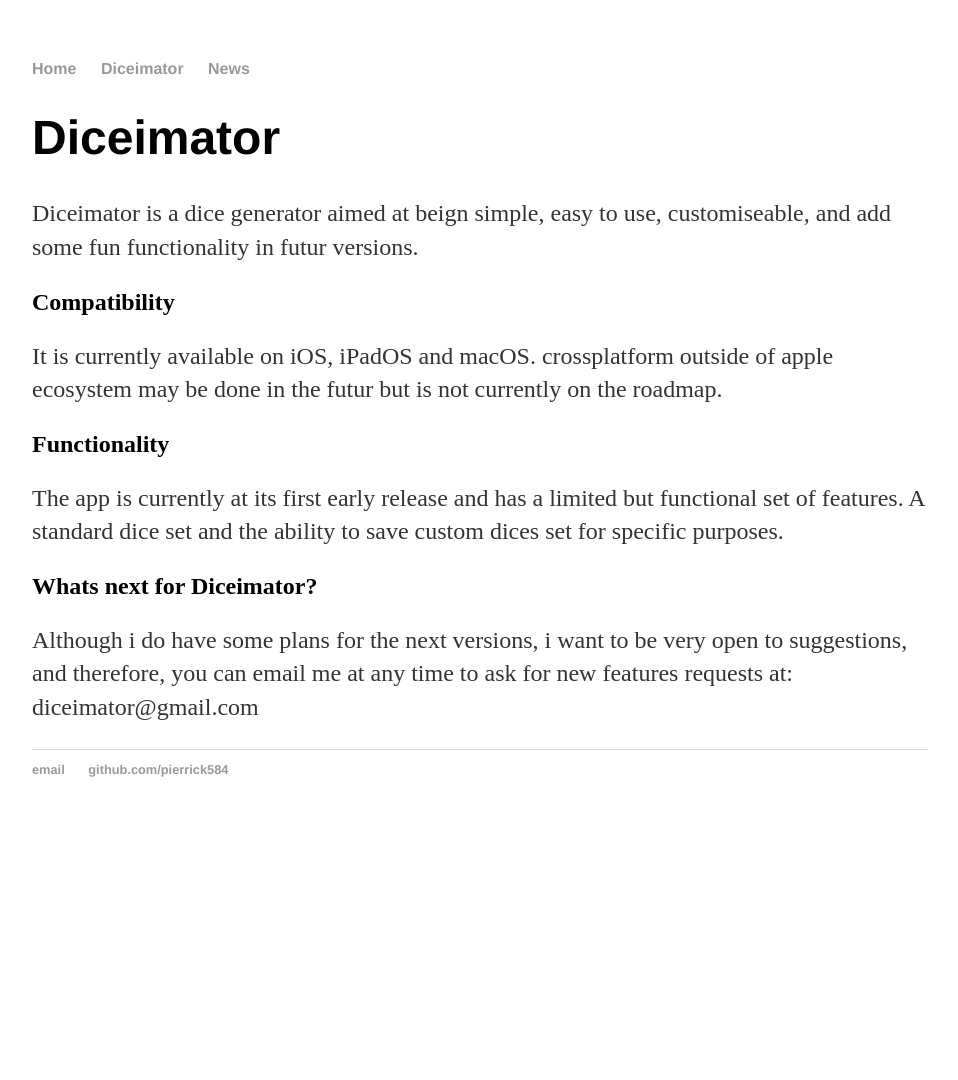
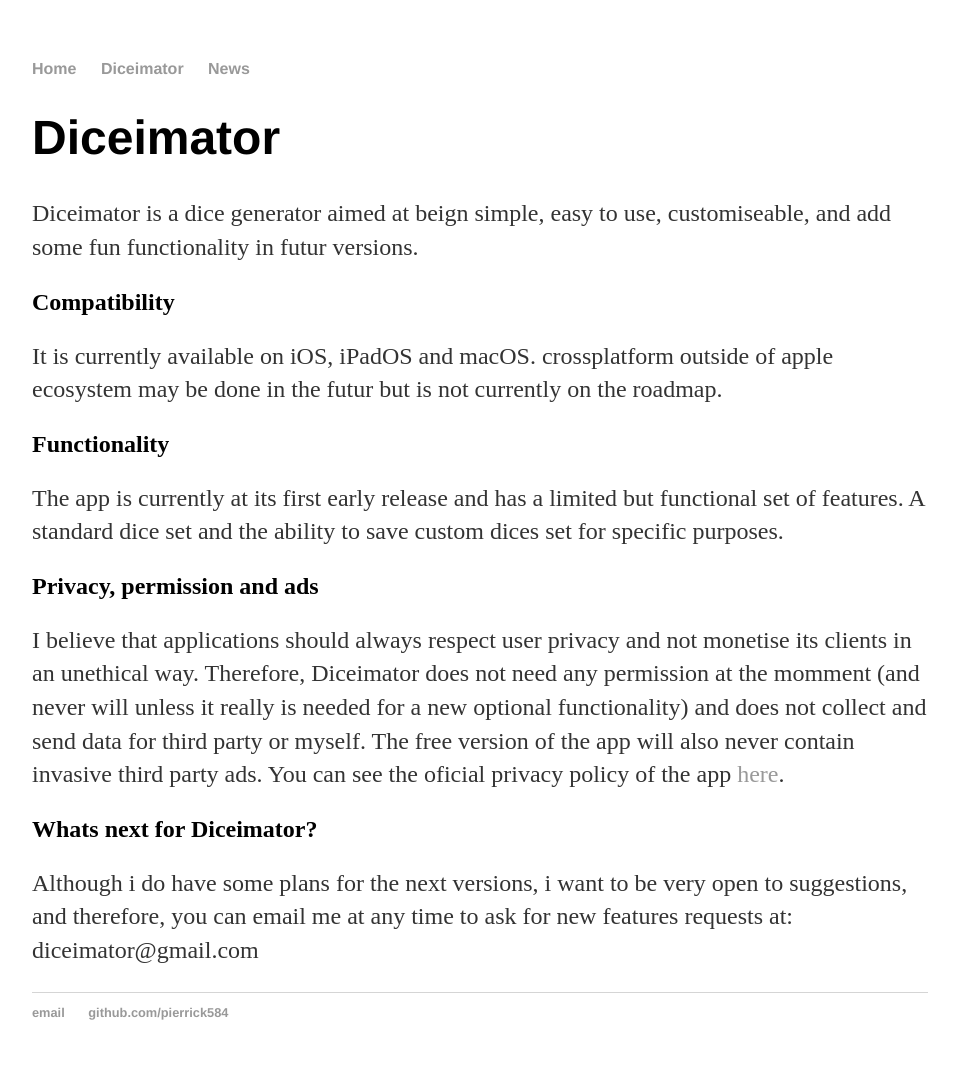
Before and after one commit to Pierrick584/pierrick584.github.io, a Jekyll site: the page built from diceimator/index.html, in a window 1280 px wide. Shown: the whole page, without its empty margins (160-1118 px from the left). Built offline with Jekyll 4.4.1, drawn with Linux system fonts in a browser that asks for light colours; before the commit the page ends 900 px from its top, so only the background shows below that.

Commit message:
Update index.html

```diff
--- a/diceimator/index.html
+++ b/diceimator/index.html
@@ -12,7 +12,12 @@ title: Diceimator
 
   <h2>Functionality</h2>
 	<p>The app is currently at its first early release and has a limited but functional set of features. A standard dice set and the ability to save custom dices set for specific purposes.</p>
-  <h2>Whats next for Diceimator?</h2>
+
+
+<h2>Privacy, permission and ads</h2>
+	<p>I believe that applications should always respect user privacy and not monetise its clients in an unethical way. Therefore, Diceimator does not need any permission at the momment (and never will unless it really is needed for a new optional functionality) and does not collect and send data for third party or myself. The free version of the app will also never contain invasive third party ads. You can see the oficial privacy policy of the app <a href="privacy.html">here</a>.</p>
+
+	<h2>Whats next for Diceimator?</h2>
 	<p>Although i do have some plans for the next versions, i want to be very open to suggestions, and therefore, you can email me at any time to ask for new features requests at: diceimator@gmail.com</p>
 
 </div><!-- /.blurb -->
```
